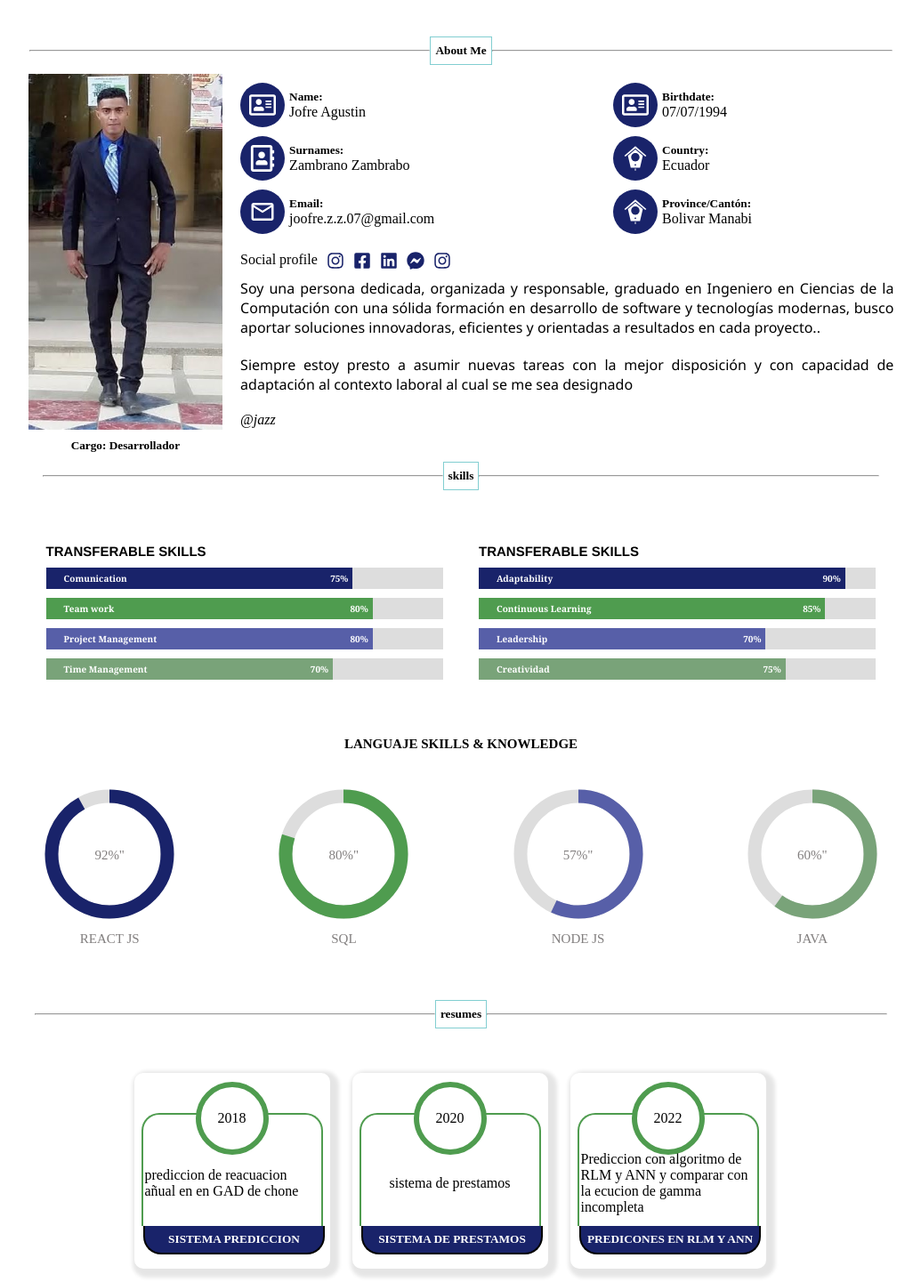
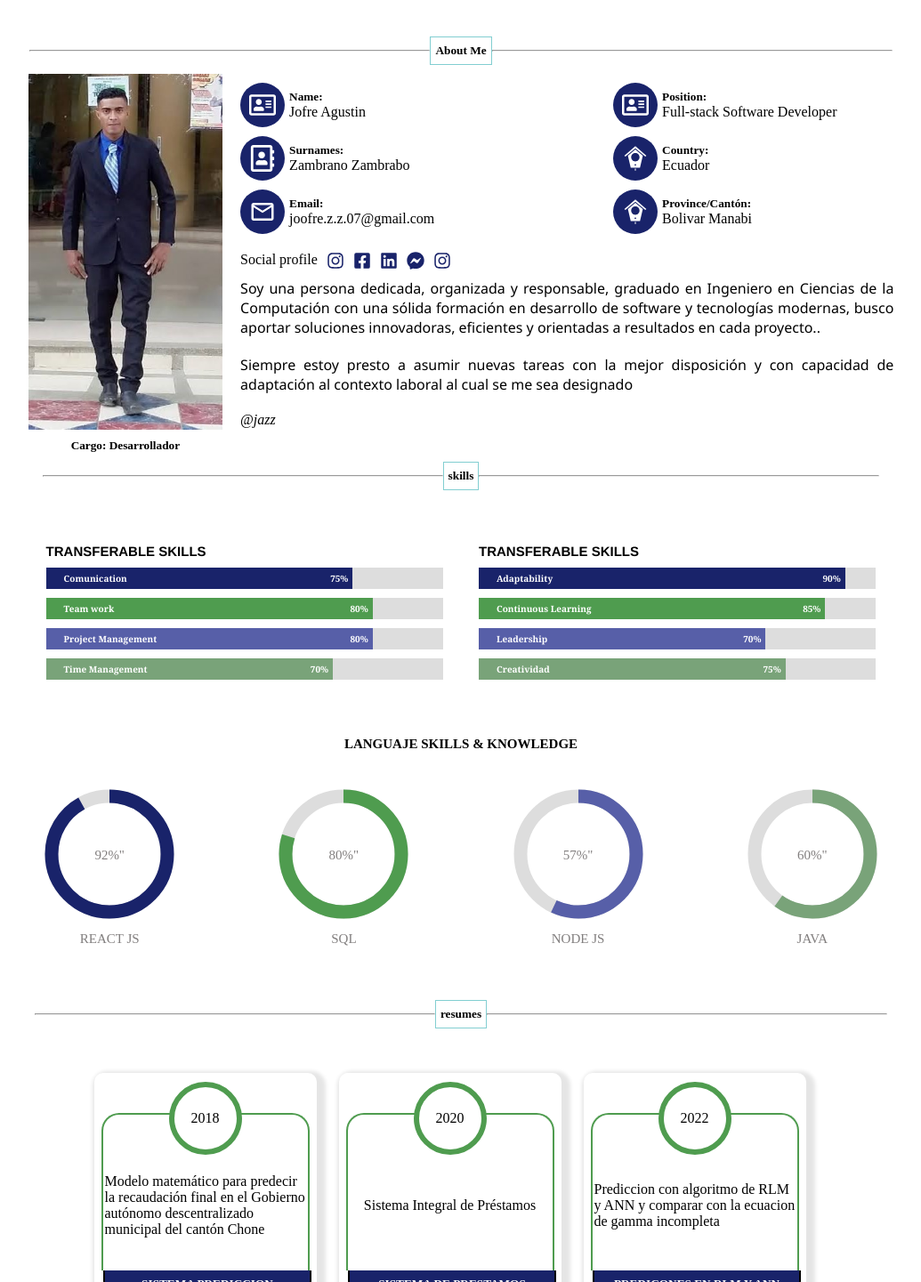
Before and after one commit to jofre07/Jofre-zambrano, a React (Vite) app: page / in a window 1280 px wide. Shown: the part 769-2210 px from the top of the page at 89% size, without its empty margins (122-1157 px from the left). Built offline with nearby package versions, Linux system fonts and the light colour scheme; grey boxes are pictures that could not be loaded.

Commit message:
se le elimino la fecha y se agrego la posicion

```diff
--- a/src/componets/conponentsBody/AboutMe.jsx
+++ b/src/componets/conponentsBody/AboutMe.jsx
@@ -75,8 +75,8 @@ const AboutMe = () => {
                                     <FaRegAddressCard className="icondatos" />
                                 </div>
                                 <div className="datosPer">
-                                    <h5>Birthdate: </h5>
-                                    <p>07/07/1994</p>
+                                    <h5>Position: </h5>
+                                    <p>Full-stack Software Developer</p>
                                 </div>
                             </div>
                             <div className="datos-unico">
--- a/src/componets/conponentsBody/aboutMe.css
+++ b/src/componets/conponentsBody/aboutMe.css
@@ -211,6 +211,8 @@
     }
     .datos-unico p{
         margin-left: 5px;
+
+
     }
     .datos-unico h5{
         font-weight: bold;
@@ -222,7 +224,10 @@
         margin-right: 15px;
 
         font-family: "Times New Roman", serif;
+
     }
+
+
     .intenDatos{
         margin-left: 2%;
 
--- a/src/componets/conponentsBody/data/DataCurriculums.json
+++ b/src/componets/conponentsBody/data/DataCurriculums.json
@@ -2,17 +2,17 @@
     {
       "title": "SISTEMA PREDICCION",
       "ano": 2018,
-      "descripcion": "prediccion de reacuacion añual en en GAD de chone"
+      "descripcion": "Modelo matemático para predecir la recaudación final en el Gobierno autónomo descentralizado municipal del cantón Chone"
     },
     {
       "title": "SISTEMA DE PRESTAMOS",
       "ano": 2020,
-      "descripcion": "sistema de prestamos"
+      "descripcion": "Sistema Integral de Préstamos"
     },
     {
       "title": "PREDICONES EN RLM Y ANN",
       "ano": 2022,
-      "descripcion": "Prediccion con algoritmo de RLM y ANN y comparar con la ecucion de gamma incompleta"
+      "descripcion": "Prediccion con algoritmo de RLM y ANN y comparar con la ecuacion de gamma incompleta"
     }
 
 ]
--- a/src/estilos/Card_currículums.css
+++ b/src/estilos/Card_currículums.css
@@ -1,7 +1,7 @@
 /* Estilos generales */
 .cards {
-    width: 200px;
-    min-height: 200px;
+    width: 230px;
+    min-height: 250px;
 
     align-items: first baseline;
     flex-direction: row;
@@ -45,7 +45,7 @@
     display: flex;
     justify-content: center;
     align-items: center;
-    height: 125px;
+    height: 175px;
     border: solid 2px rgb(79, 156, 79);
     border-bottom: 0;
 }
```
